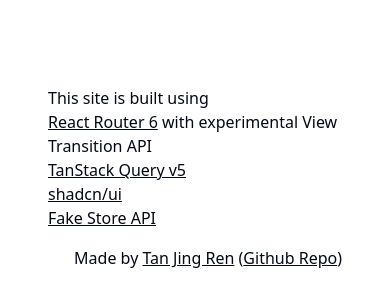
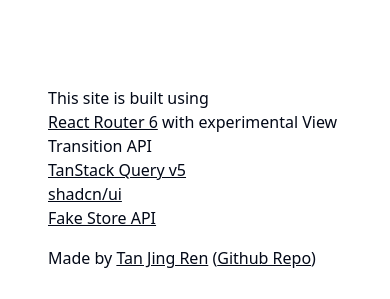
Before and after one commit to tanjunior/ecom-viewtransition, a React (Vite) app: page /register in a window 390 px wide. Shown: the part 1341-1640 px from the top of the page. Built offline with nearby package versions, Linux system fonts and the light colour scheme.

Commit message:
Update Footer.tsx

```diff
--- a/src/components/Footer.tsx
+++ b/src/components/Footer.tsx
@@ -4,7 +4,7 @@
       <div className="container flex px-3 py-8">
         <div className="flex flex-wrap w-full mx-auto">
           <div className="flex w-full">
-            <div className="flex flex-col items-end justify-between w-full px-3 md:px-0 md:flex-row">
+            <div className="flex flex-col justify-between w-full px-3 md:items-end md:px-0 md:flex-row">
               {/* <h3 className="font-bold text-gray-900">About</h3> */}
               <p className="flex flex-col pt-4">
                 This site is built using{" "}
```
